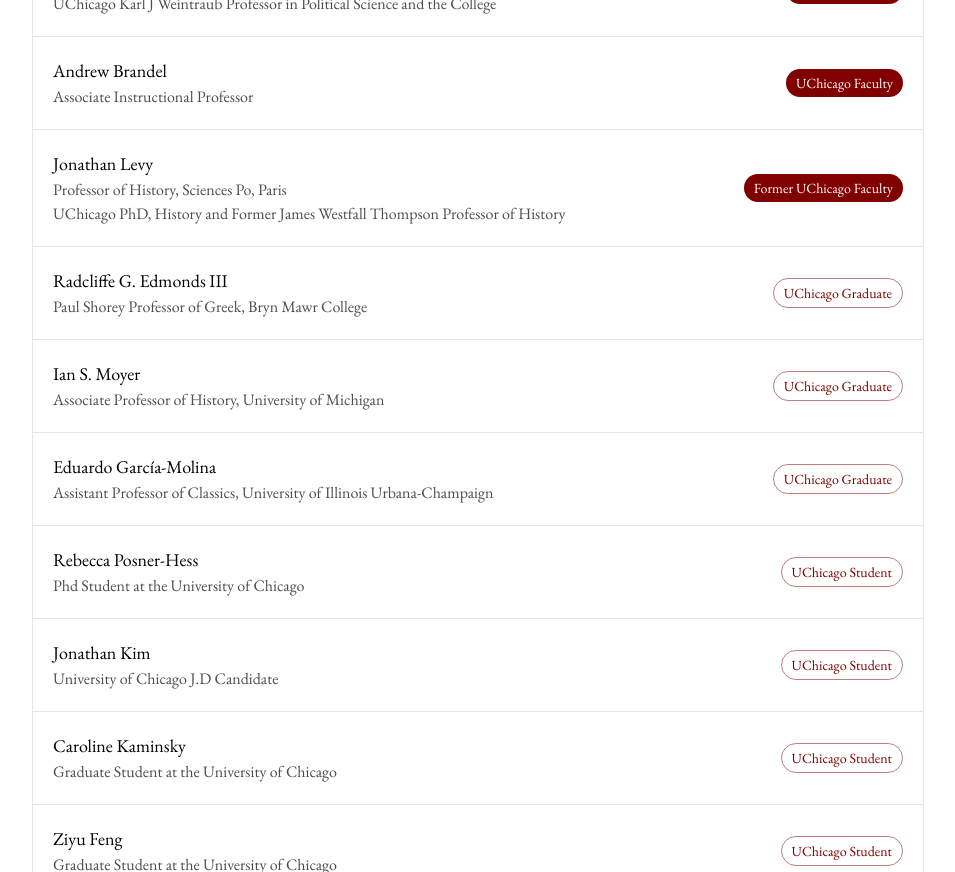
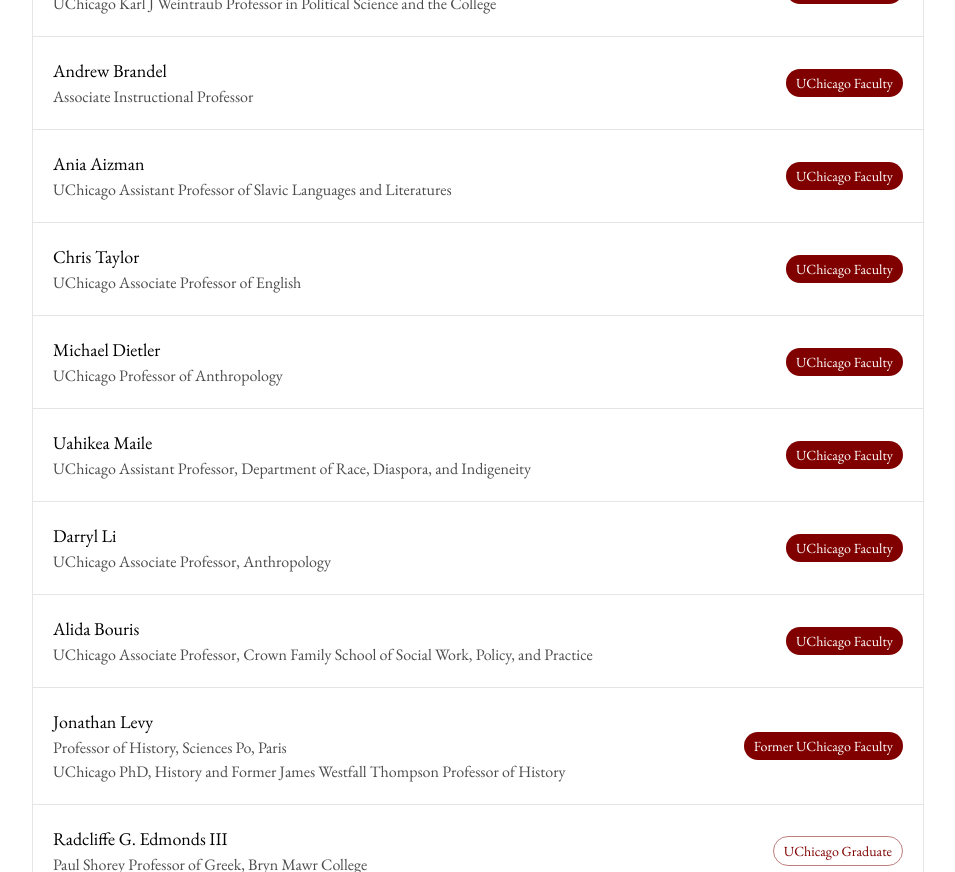
Before and after one commit to zroe1/uchicago-open-letter, a Next.js app: page / in a window 1280 px wide. Shown: the part 5480-6352 px from the top of the page, without its empty margins (316-1271 px from the left). Built offline with nearby package versions, Linux system fonts and the light colour scheme.

Commit message:
more profs

```diff
--- a/src/app/signatories.ts
+++ b/src/app/signatories.ts
@@ -104,6 +104,42 @@
   {
     name: "Andrew Brandel",
     title: "Associate Instructional Professor",
+    badge: "UChicago Faculty",
+    badgeType: "emphasized",
+  },
+  {
+    name: "Ania Aizman",
+    title: "UChicago Assistant Professor of Slavic Languages and Literatures",
+    badge: "UChicago Faculty",
+    badgeType: "emphasized",
+  },
+  {
+    name: "Chris Taylor",
+    title: "UChicago Associate Professor of English",
+    badge: "UChicago Faculty",
+    badgeType: "emphasized",
+  },
+  {
+    name: "Michael Dietler",
+    title: "UChicago Professor of Anthropology",
+    badge: "UChicago Faculty",
+    badgeType: "emphasized",
+  },
+  {
+    name: "Uahikea Maile",
+    title: "UChicago Assistant Professor, Department of Race, Diaspora, and Indigeneity",
+    badge: "UChicago Faculty",
+    badgeType: "emphasized",
+  },
+  {
+    name: "Darryl Li",
+    title: "UChicago Associate Professor, Anthropology",
+    badge: "UChicago Faculty",
+    badgeType: "emphasized",
+  },
+  {
+    name: "Alida Bouris",
+    title: "UChicago Associate Professor, Crown Family School of Social Work, Policy, and Practice",
     badge: "UChicago Faculty",
     badgeType: "emphasized",
   },
```
